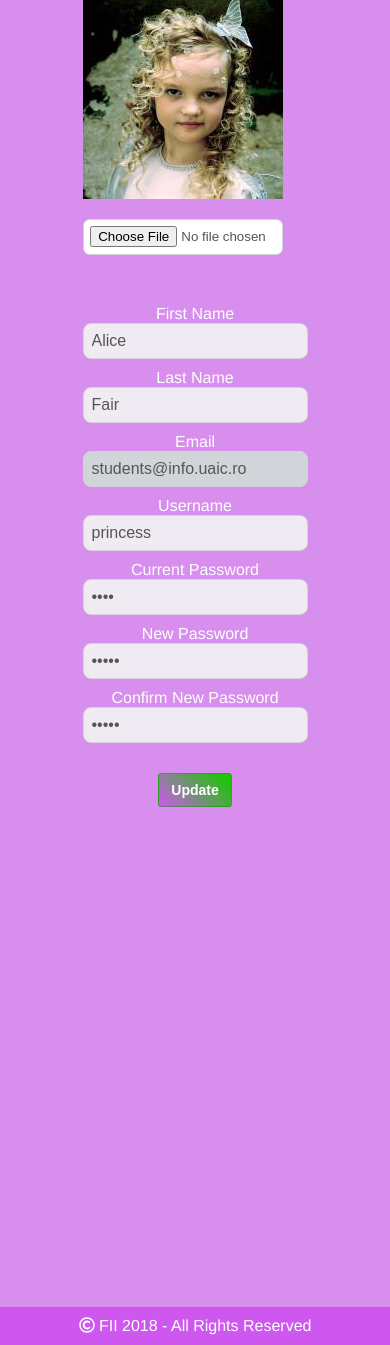
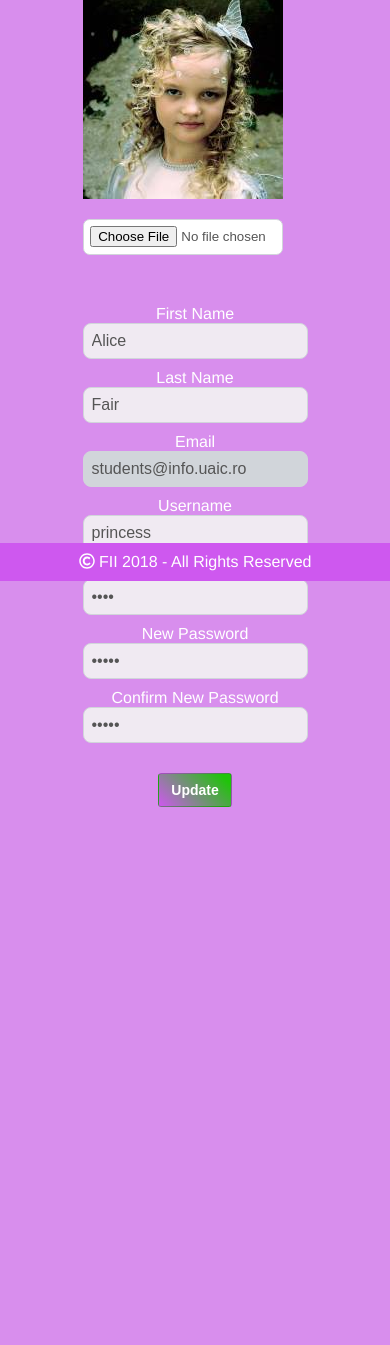
Before and after one commit to RSilviu/PerA, a PHP site: page /account.html in a window 390 px wide. Shown: the part 263-1608 px from the top of the page. After the commit the page ends 1070 px from the top, so only its background shows below. Run offline with PHP 8.4, Linux system fonts and the light colour scheme.

Commit message:
improved footer

```diff
--- a/static/css/shared.css
+++ b/static/css/shared.css
@@ -192,64 +192,17 @@ input:focus {
    /*box-shadow:0 0 1px #333;*/
 }
 
-/*#activities table, th, td {
-    border: 1px solid black;
-    border-collapse: collapse;
-}
-*/
-
-/*#activities th, td {
-    padding: 10px;
-    text-align: center;
-}*/
-
-/*footer {
-  flex-basis: 100%;
-  order: 10;
-  margin-top: 20px;
-  background-color: purple;
-}*/
-
 footer {
-   /*left: 0;*/
-   /*bottom: 0;*/
-
-   margin-top: 400px;
+   position: fixed;
+   bottom: 0;
    padding-top: 10px;
    padding-bottom: 10px;
    width: 100%;
    background-color: #ce58ef;
    color: white;
    text-align: center;
+   z-index: 999;
 }
-
-/*footer {
-  width: 100%;
-  margin-top: auto;
-}
-
-.flex-rw {
-  display: flex;
-  flex-flow: row wrap;
-}
-
-.footer-bottom-section {
-  width: 100%;
-  padding: 10px;
-  border-top: 1px solid $primary-line-color;
-  margin-top: 10px;
-}
-.footer-bottom-section > div:first-child {
-  margin-right: auto;
-}
-.footer-bottom-wrapper {
-  font-size: 1.5em;
-  color: #fff;
-}
-.footer-address {
-  display: inline;
-  font-style: normal;
-}*/
 
 
 @media all and (max-width: 600px) {
@@ -258,14 +211,7 @@ footer {
      flex-flow: column nowrap;
      width: 100%;
      height: 100%;
-     /*position: relative;*/
-     /*align-items: center;*/
    }
-
-    body > * {
-      /*position: static;*/
-      top: 0px;
-    }
 
     #topnav {
       position: static;
@@ -284,15 +230,3 @@ footer {
       order: 5;
     }
 }
-
-
-/*#activities table, th, td {
-    border: 1px solid black;
-    border-collapse: collapse;
-}
-*/
-
-/*#activities th, td {
-    padding: 10px;
-    text-align: center;
-}*/
```
